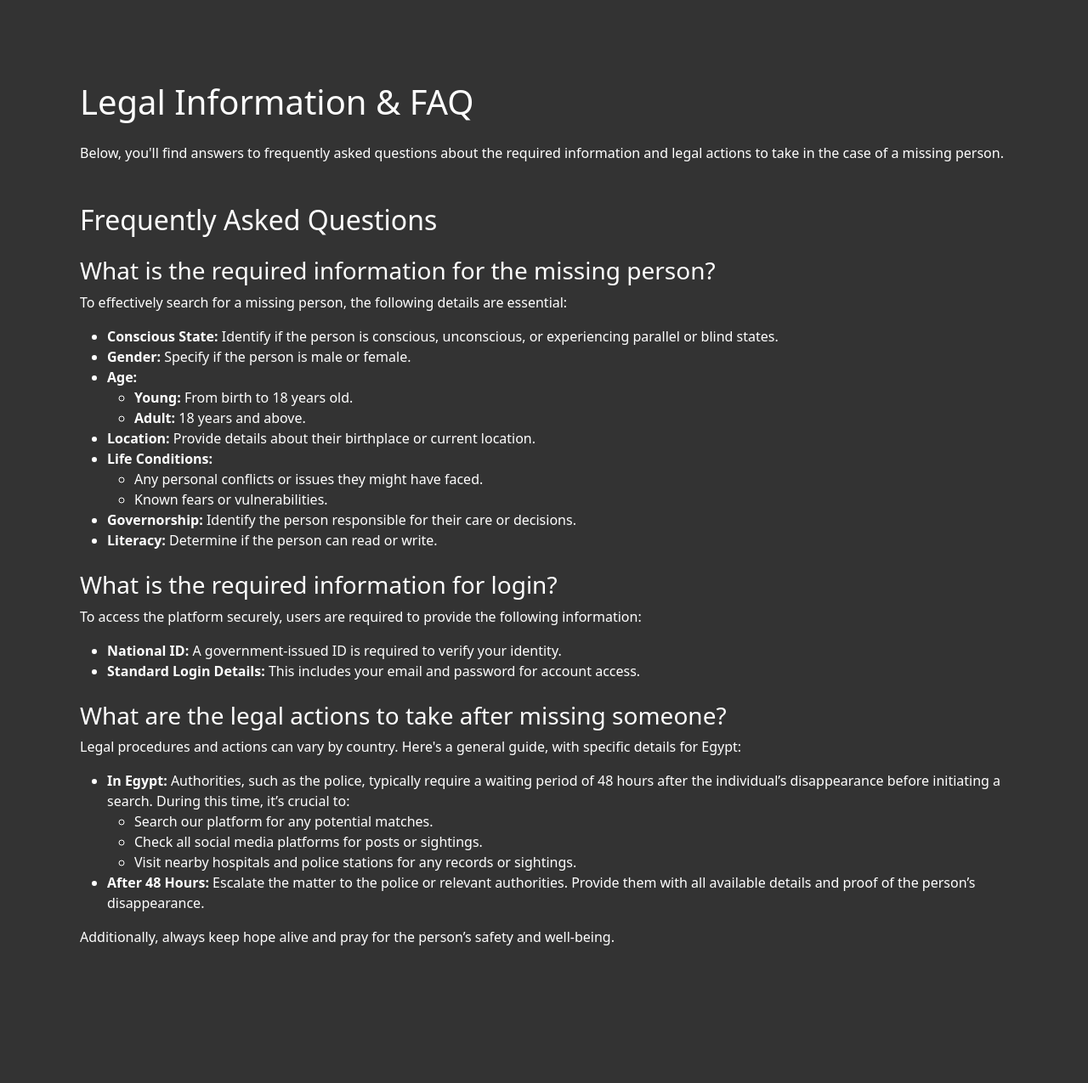
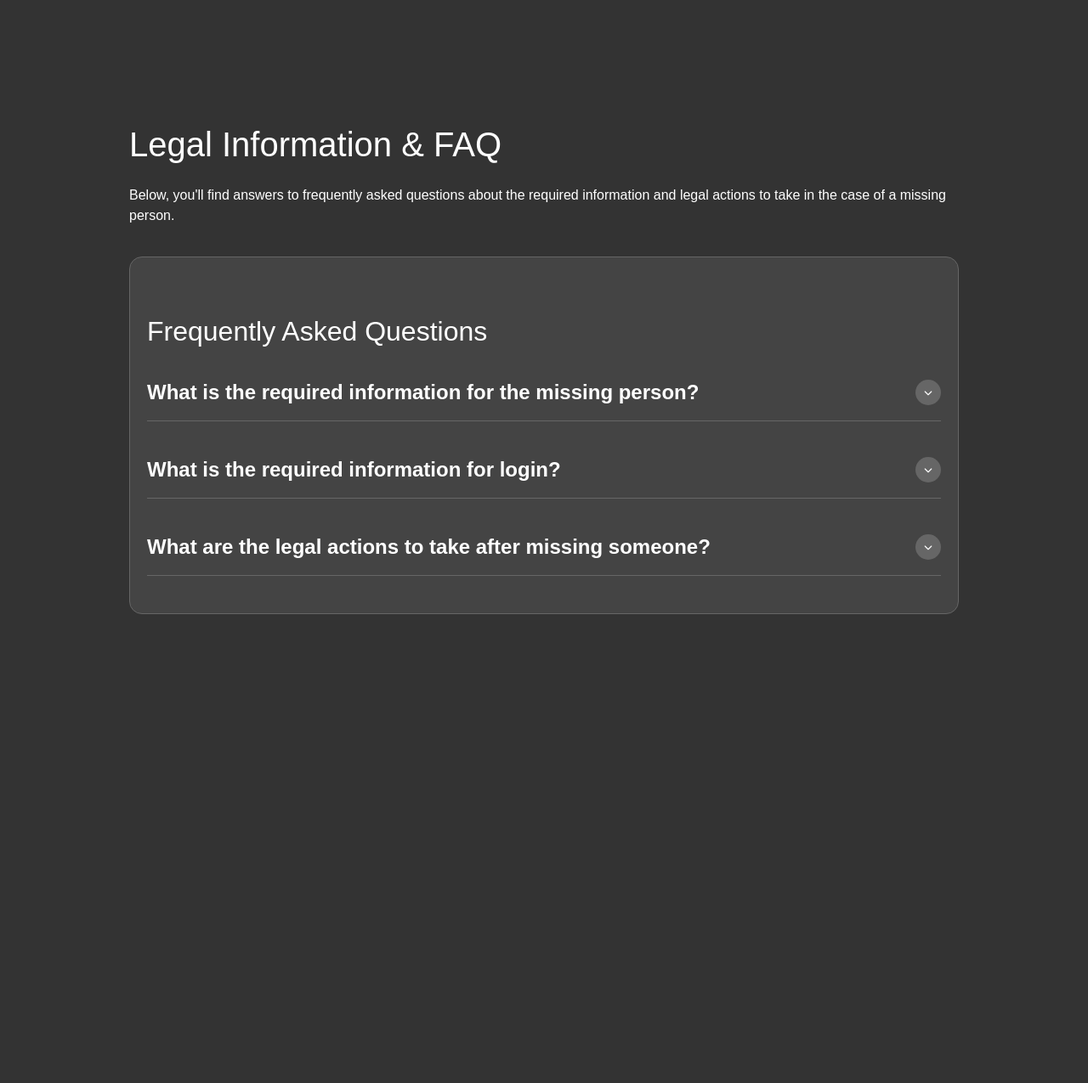
Before and after one commit to ToYoNiX/awda, a Flask app: page /legal-and-faq in a window 1280 px wide. Shown: the part 78-1353 px from the top of the page at 85% size. After the commit the page ends 801 px from the top, so only its background shows below. Run offline with Flask 3, Linux system fonts and the light colour scheme; the visitor is signed in with stand-in values (Sample User, id 1); some libraries are stand-ins or nearby versions.

Commit message:
design update.

```diff
--- a/static/css/styles.css
+++ b/static/css/styles.css
@@ -1,9 +1,116 @@
-/* Size for brand */
+body {
+    font-family: Arial, sans-serif;
+    margin: 0;
+    padding: 0;
+    background-color: #fff;
+}
+
+.faq-wrapper {
+    display: flex;
+    flex-direction: column;
+    max-width: 1000px;
+    margin: 50px auto;
+    gap: 20px;
+}
+
+.faq-left {
+    flex: 1;
+}
+
+.faq-right {
+    background: #F5F5F5;
+    padding: 20px;
+    border-radius: 15px;
+    border: 1px solid #F5F5F5;
+}
+
+body.dark .faq-right {
+    background: #444;
+    border: 1px solid #666;
+}
+
+.faq-container {
+    margin-top: 20px;
+}
+
+.faq-item {
+    border-bottom: 1px solid #ccc;
+    padding: 15px 0;
+}
+
+body.dark .faq-item {
+    border-bottom: 1px solid #666;
+}
+
+.faq-item:last-child {
+    border-bottom: none;
+}
+
+.faq-question {
+    display: flex;
+    justify-content: space-between;
+    align-items: center;
+    cursor: pointer;
+    font-size: 18px;
+    font-weight: bold;
+    color: #333;
+    transition: color 0.3s ease-in-out;
+}
+
+body.dark .faq-question {
+    color: #fff;
+}
+
+.faq-icon {
+    width: 30px;
+    height: 30px;
+    border-radius: 50%;
+    background-color: #ddd;
+    display: flex;
+    justify-content: center;
+    align-items: center;
+    font-size: 10px;
+    font-weight: bold;
+    color: black;
+    transition: all 0.5s ease-in-out;
+}
+
+body.dark .faq-icon {
+    background-color: #666;
+    color: white;
+}
+
+.faq-question:hover .faq-icon {
+    background-color: #333;
+    color: white;
+}
+
+.faq-answer {
+    display: none;
+    padding-top: 10px;
+    font-size: 16px;
+    color: black;
+    transition: all 0.3s ease-in-out;
+}
+
+body.dark .faq-answer {
+    color: white;
+}
+
+.faq-item.active .faq-answer {
+    display: block;
+}
+
+.faq-item.active .faq-icon {
+    background-color: #333;
+    color: white;
+    transform: rotate(180deg);
+}
+
 nav .navbar-brand {
     font-size: xx-large;
 }
 
-/* The switch - the box around the slider */
 .switch {
     position: relative;
     display: inline-block;
@@ -11,14 +118,12 @@
     height: 34px;
 }
 
-/* Hide default HTML checkbox */
 .switch input {
     opacity: 0;
     width: 0;
     height: 0;
 }
 
-/* The slider */
 .slider {
     position: absolute;
     cursor: pointer;
@@ -30,7 +135,6 @@
     transition: background-color 0.3s ease; /* Added transition */
 }
 
-/* The knob inside the slider */
 .slider:before {
     position: absolute;
     content: "";
@@ -42,22 +146,18 @@
     transition: transform 0.3s ease; /* Added transition */
 }
 
-/* When the switch is checked, change background color */
 input:checked + .slider {
     background-color: #2196F3;
 }
 
-/* Focused state when switch is clicked */
 input:focus + .slider {
     box-shadow: 0 0 1px #2196F3;
 }
 
-/* Knob movement when checked */
 input:checked + .slider:before {
     transform: translateX(26px);
 }
 
-/* Rounded sliders */
 .slider.round {
     border-radius: 34px;
 }
@@ -66,34 +166,29 @@
     border-radius: 50%;
 }
 
-/* Flexbox container for switch and label */
 .d-flex {
     display: flex;
     align-items: center;
 }
 
-/* Space between the label and switch */
 .d-flex label {
     font-size: 1.1rem;
     color: #000;
     margin-right: 8px;
 }
 
-/* Light theme styles */
 body.light {
     background-color: #fff;
     color: #000;
     transition: background-color 0.3s ease, color 0.3s ease; /* Smooth transition */
 }
 
-/* Dark theme styles */
 body.dark {
     background-color: #333;
     color: #fff;
     transition: background-color 0.3s ease, color 0.3s ease; /* Smooth transition */
 }
 
-/* Light theme label and switch */
 body.light label[for="themeSwitch"],
 body.light .switch {
     color: #000;
@@ -107,7 +202,6 @@
     box-shadow: 0 0 1px #007bff;
 }
 
-/* Dark theme label and switch */
 body.dark label[for="themeSwitch"],
 body.dark .switch {
     color: #fff;
@@ -121,7 +215,6 @@
     box-shadow: 0 0 1px #2196F3;
 }
 
-/* Adjusting the slider colors in both themes */
 body.light .slider {
     background-color: #ccc;
 }
@@ -130,13 +223,11 @@
     background-color: #444;
 }
 
-/* Disable transitions for the initial page load */
 body.no-transition,
 body.no-transition * {
     transition: none !important;
 }
 
-/* Navbar customizations */
 .navbar {
     font-family: 'Arial', sans-serif;
     padding: 10px 20px;
@@ -164,12 +255,10 @@
     background-color: #333;
 }
 
-/* For both light and dark themes */
 .navbar-light, .navbar-dark {
     transition: background-color 0.3s ease;
 }
 
-/* Navbar for mobile responsiveness */
 @media (max-width: 768px) {
     .navbar-collapse {
         padding: 10px;
@@ -180,7 +269,6 @@
     }
 }
 
-/* Additional styles for theme-specific text and blocks */
 body.light .text-muted {
     color: #6c757d !important;
 }
--- /dev/null
+++ b/static/js/faq-drawer.js
@@ -0,0 +1,14 @@
+document.addEventListener("DOMContentLoaded", function () {
+    const faqItems = document.querySelectorAll(".faq-item");
+
+    faqItems.forEach(item => {
+        const question = item.querySelector(".faq-question");
+        const icon = item.querySelector(".faq-icon i");
+
+        question.addEventListener("click", () => {
+            item.classList.toggle("active");
+            icon.classList.toggle("fa-chevron-down");
+            icon.classList.toggle("fa-chevron-up");
+        });
+    });
+});
--- a/templates/layout.html
+++ b/templates/layout.html
@@ -5,6 +5,7 @@
     <meta name="viewport" content="initial-scale=1, width=device-width">
     <link href="https://cdn.jsdelivr.net/npm/bootstrap@5.3.3/dist/css/bootstrap.min.css" rel="stylesheet" integrity="sha384-QWTKZyjpPEjISv5WaRU9OFeRpok6YctnYmDr5pNlyT2bRjXh0JMhjY6hW+ALEwIH" crossorigin="anonymous">
     <script src="https://cdn.jsdelivr.net/npm/bootstrap@5.3.3/dist/js/bootstrap.bundle.min.js" integrity="sha384-YvpcrYf0tY3lHB60NNkmXc5s9fDVZLESaAA55NDzOxhy9GkcIdslK1eN7N6jIeHz" crossorigin="anonymous"></script>
+    <link rel="stylesheet" href="https://cdnjs.cloudflare.com/ajax/libs/font-awesome/6.4.2/css/all.min.css">
     <link href="/static/css/styles.css" rel="stylesheet">
     <script src="/static/js/theme-toggle.js" defer></script>
     <title>Awda: {% block title %}{% endblock %}</title>
--- a/templates/legal_and_faq.html
+++ b/templates/legal_and_faq.html
@@ -3,26 +3,32 @@
 {% block title %}Legal Information & FAQ{% endblock %}
 
 {% block main %}
-<div class="container text-start py-5">
+
+<div class="container text-start py-5 faq-wrapper">
+    <script src="/static/js/faq-drawer.js" defer></script>
+    <div class="faq-left">
         <h1 class="mb-4">Legal Information & FAQ</h1>
         <p>
             Below, you'll find answers to frequently asked questions about the required information and legal actions to take in the case of a missing person.
         </p>
-
+    </div>
+    <div class="faq-right">
         <h2 class="mt-5">Frequently Asked Questions</h2>
-
-    <h3 class="mt-4">What is the required information for the missing person?</h3>
+        <div class="faq-container">
+            <div class="faq-item mb-4">
+                <div class="faq-question d-flex justify-content-between align-items-center cursor-pointer">
+                    <span class="fs-4 fw-bold">What is the required information for the missing person?</span>
+                    <div class="faq-icon d-flex justify-content-center align-items-center">
+                        <i class="fa fa-chevron-down"></i>
+                    </div>
+                </div>
+                <div class="faq-answer pt-3">
                     <p>To effectively search for a missing person, the following details are essential:</p>
                     <ul>
                         <li><strong>Conscious State:</strong> Identify if the person is conscious, unconscious, or experiencing parallel or blind states.</li>
                         <li><strong>Gender:</strong> Specify if the person is male or female.</li>
-        <li><strong>Age:</strong>
-            <ul>
-                <li><strong>Young:</strong> From birth to 18 years old.</li>
-                <li><strong>Adult:</strong> 18 years and above.</li>
-            </ul>
-        </li>
-        <li><strong>Location:</strong> Provide details about their birthplace or current location.</li>
+                        <li><strong>Age:</strong> Young (From birth to 18 years old.) / Adult (18+).</li>
+                        <li><strong>Location:</strong> Provide their birthplace or current location.</li>
                         <li><strong>Life Conditions:</strong>
                             <ul>
                                 <li>Any personal conflicts or issues they might have faced.</li>
@@ -32,20 +38,32 @@
                         <li><strong>Governorship:</strong> Identify the person responsible for their care or decisions.</li>
                         <li><strong>Literacy:</strong> Determine if the person can read or write.</li>
                     </ul>
-
-    <h3 class="mt-4">What is the required information for login?</h3>
-    <p>
-        To access the platform securely, users are required to provide the following information:
-    </p>
+                </div>
+            </div>
+            <div class="faq-item mb-4">
+                <div class="faq-question d-flex justify-content-between align-items-center cursor-pointer">
+                    <span class="fs-4 fw-bold">What is the required information for login?</span>
+                    <div class="faq-icon d-flex justify-content-center align-items-center">
+                        <i class="fa fa-chevron-down"></i>
+                    </div>
+                </div>
+                <div class="faq-answer pt-3">
+                    <p>To access the platform securely, users are required to provide the following information:</p>
                     <ul>
                         <li><strong>National ID:</strong> A government-issued ID is required to verify your identity.</li>
                         <li><strong>Standard Login Details:</strong> This includes your email and password for account access.</li>
                     </ul>
-
-    <h3 class="mt-4">What are the legal actions to take after missing someone?</h3>
-    <p>
-        Legal procedures and actions can vary by country. Here's a general guide, with specific details for Egypt:
-    </p>
+                </div>
+            </div>
+            <div class="faq-item mb-4">
+                <div class="faq-question d-flex justify-content-between align-items-center cursor-pointer">
+                    <span class="fs-4 fw-bold">What are the legal actions to take after missing someone?</span>
+                    <div class="faq-icon d-flex justify-content-center align-items-center">
+                        <i class="fa fa-chevron-down"></i>
+                    </div>
+                </div>
+                <div class="faq-answer pt-3">
+                    <p>Legal procedures and actions can vary by country. Here's a general guide, with specific details for Egypt:</p>
                     <ul>
                         <li>
                             <strong>In Egypt:</strong> Authorities, such as the police, typically require a waiting period of 48 hours after the individual’s disappearance before initiating a search.
@@ -60,8 +78,10 @@
                             <strong>After 48 Hours:</strong> Escalate the matter to the police or relevant authorities. Provide them with all available details and proof of the person’s disappearance.
                         </li>
                     </ul>
-    <p>
-        Additionally, always keep hope alive and pray for the person’s safety and well-being.
-    </p>
                 </div>
+            </div>
+        </div>
+    </div>
+</div>
+
 {% endblock %}
```
Also changed, not shown: 1 other file. Lines whose indentation alone changed are shown as unchanged.
